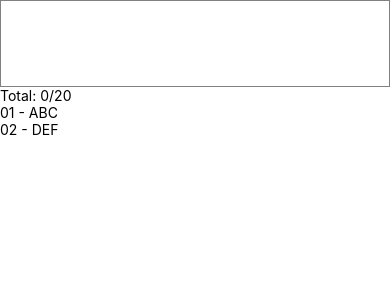
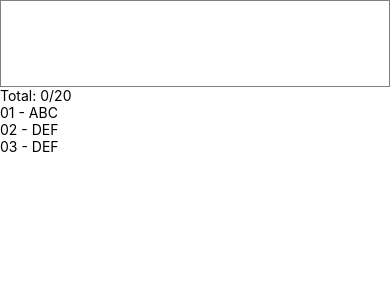
Before and after one commit to devMarilia/curso-reactnative-treinaweb, a React Native app: screen / in a window 390 px wide. Shown: the top 300 px of the page. Built offline with nearby package versions, Linux system fonts and the light colour scheme.

Commit message:
Coloquei mas um elemento no array

```diff
--- a/Components/TodoList.js
+++ b/Components/TodoList.js
@@ -7,6 +7,7 @@ class TodoList extends Component{
         list: [
             {id: '1', text: 'ABC'},
             {id: '2', text: 'DEF'},
+            {id: '3', text: 'DEF'},
         ]
     };
 
```
